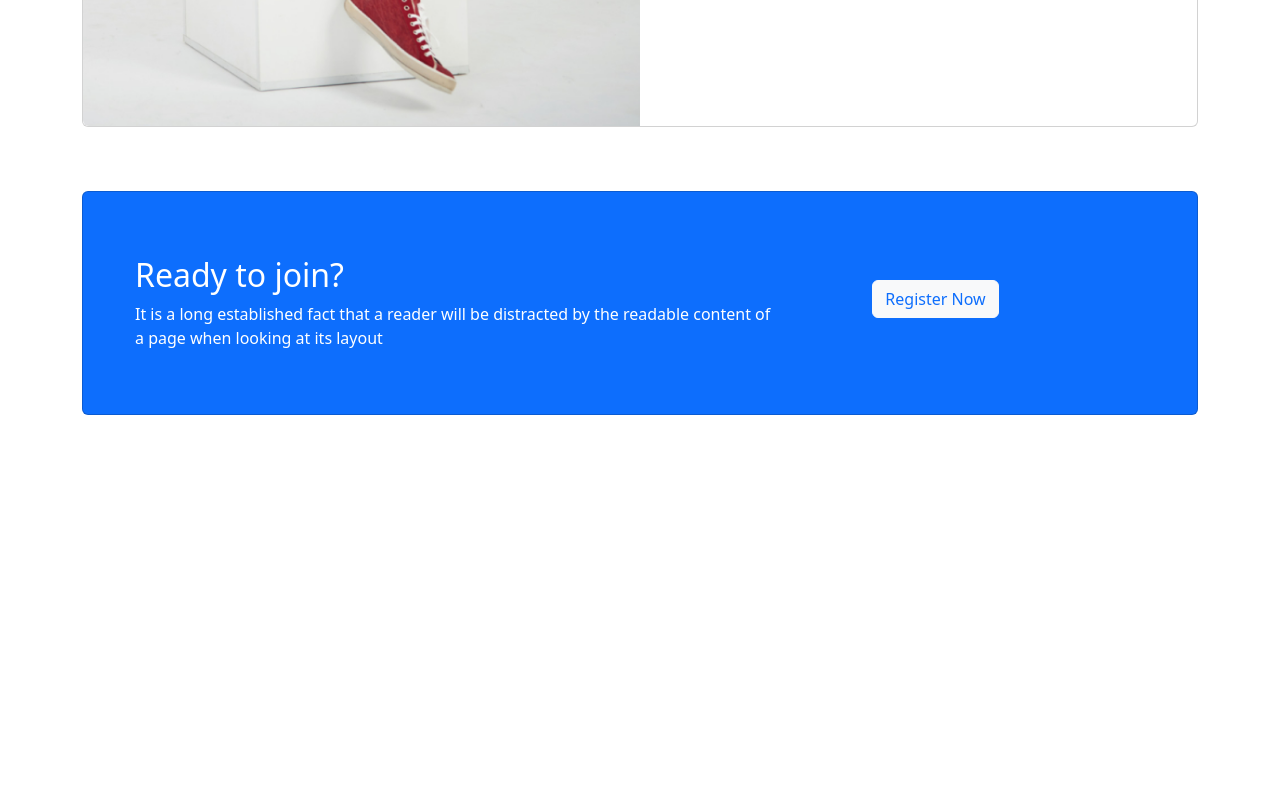
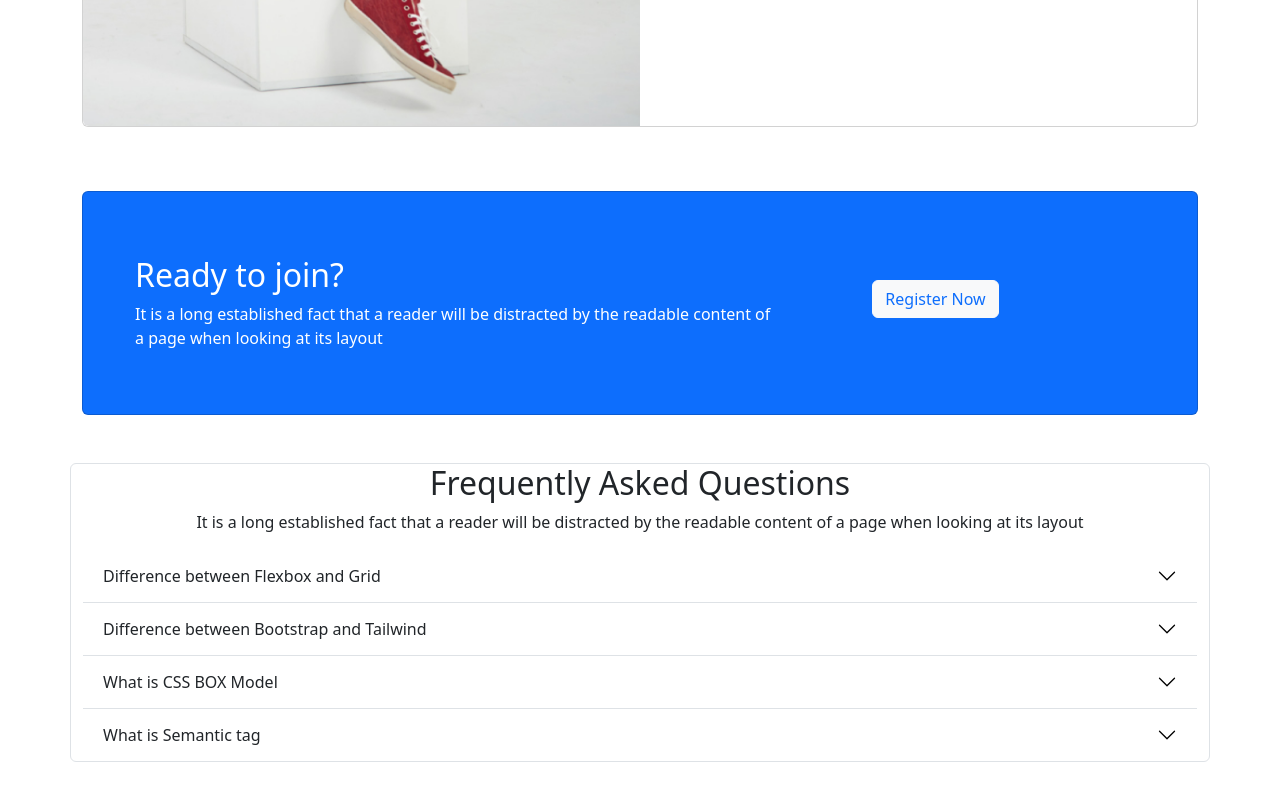
Before and after one commit to ZahirulIslam1/edtech-website, a plain HTML site: page index.html in a window 1280 px wide. Shown: the part 2424-3224 px from the top of the page. Before the commit the page ends 2887 px from the top, so only its background shows below. Drawn offline with nearby package versions, Linux system fonts and the light colour scheme.

Commit message:
added register and question

```diff
--- a/index.html
+++ b/index.html
@@ -279,6 +279,71 @@
 
         </section>
         <!-- Registration section end -->
+
+        <!-- Asked Questions section start -->
+
+        <section class="container my-5">
+
+            <div class="row border rounded">
+                <div class="col-md-12">
+                    <div class="text-center">
+                        <h2>Frequently Asked Questions</h2>
+                        <p>It is a long established fact that a reader will be distracted by the readable content of a page when looking at its layout</p>
+                    </div>
+
+                    <div class="accordion accordion-flush" id="accordionFlushExample">
+                        <div class="accordion-item">
+                            <h2 class="accordion-header" id="flush-headingOne">
+                                <button class="accordion-button collapsed" type="button" data-bs-toggle="collapse" data-bs-target="#flush-collapseOne" aria-expanded="false" aria-controls="flush-collapseOne">
+                              Difference between Flexbox and Grid
+                            </button>
+                            </h2>
+                            <div id="flush-collapseOne" class="accordion-collapse collapse" aria-labelledby="flush-headingOne" data-bs-parent="#accordionFlushExample">
+                                <div class="accordion-body">Grid and flexbox. The basic difference between CSS Grid Layout and CSS Flexbox Layout is that flexbox was designed for layout in one dimension - either a row or a column. Grid was designed for two-dimensional layout - rows,
+                                    and columns at the same time.</div>
+                            </div>
+                        </div>
+                        <div class="accordion-item">
+                            <h2 class="accordion-header" id="flush-headingTwo">
+                                <button class="accordion-button collapsed" type="button" data-bs-toggle="collapse" data-bs-target="#flush-collapseTwo" aria-expanded="false" aria-controls="flush-collapseTwo">
+                                    Difference between Bootstrap and Tailwind
+                            </button>
+                            </h2>
+                            <div id="flush-collapseTwo" class="accordion-collapse collapse" aria-labelledby="flush-headingTwo" data-bs-parent="#accordionFlushExample">
+                                <div class="accordion-body">Bootstrap comes with a set of pre-styled responsive, mobile-first components that possess a definite UI kit. Tailwind CSS uses a set of utility classes to create a neat UI with more flexibility and uniqueness. Sites created
+                                    using Bootstrap follow the generic pattern that makes them look identical.</div>
+                            </div>
+                        </div>
+                        <div class="accordion-item">
+                            <h2 class="accordion-header" id="flush-headingThree">
+                                <button class="accordion-button collapsed" type="button" data-bs-toggle="collapse" data-bs-target="#flush-collapseThree" aria-expanded="false" aria-controls="flush-collapseThree">
+                              What is CSS BOX Model
+                            </button>
+                            </h2>
+                            <div id="flush-collapseThree" class="accordion-collapse collapse" aria-labelledby="flush-headingThree" data-bs-parent="#accordionFlushExample">
+                                <div class="accordion-body">In CSS, the term "box model" is used when talking about design and layout. The CSS box model is essentially a box that wraps around every HTML element. It consists of: margins, borders, padding, and the actual content.</div>
+                            </div>
+                        </div>
+                        <div class="accordion-item">
+                            <h2 class="accordion-header" id="flush-headingThree">
+                                <button class="accordion-button collapsed" type="button" data-bs-toggle="collapse" data-bs-target="#flush-collapseThree" aria-expanded="false" aria-controls="flush-collapseThree">
+                                    What is Semantic tag
+                            </button>
+                            </h2>
+                            <div id="flush-collapseThree" class="accordion-collapse collapse" aria-labelledby="flush-headingThree" data-bs-parent="#accordionFlushExample">
+                                <div class="accordion-body">Semantic HTML or semantic markup is HTML that introduces meaning to the web page rather than just presentation. For example, a
+                                    <p> tag indicates that the enclosed text is a paragraph. This is both semantic and presentational because people know what paragraphs are, and browsers know how to display them.</div>
+                            </div>
+                        </div>
+                    </div>
+                </div>
+            </div>
+        </section>
+
+        <!-- Asked Questions section end -->
+
+        <!-- company section start -->
+        <!-- company section end -->
     </main>
 
 
```
